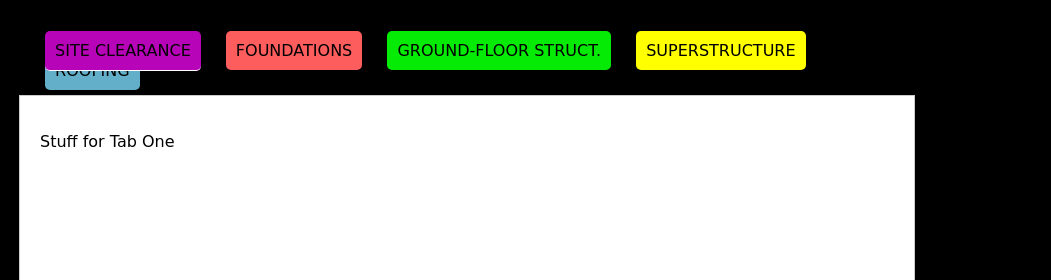
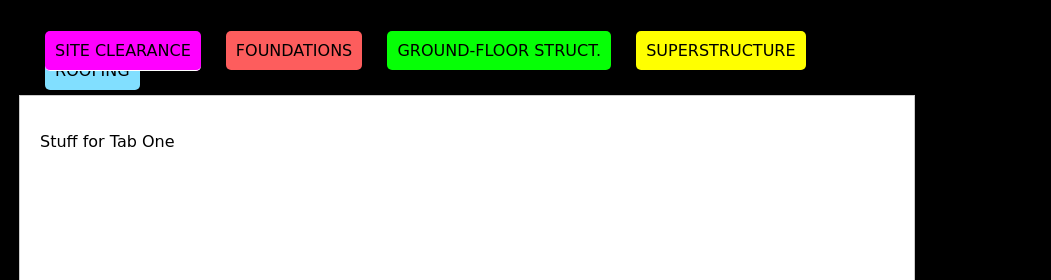
Before and after one commit to AnthonyBoetcher/mined, a plain HTML site: page mda1.html in a window 1280 px wide. Shown: the top 280 px of the page, 229-1280 px from the left. Drawn offline with Linux system fonts and the light colour scheme; a web font is replaced by a local one.

Commit message:
Add files via upload

```diff
--- a/mda1.html
+++ b/mda1.html
@@ -18,7 +18,7 @@
           <div class="tabs">
             <div class="tab">
               <input type="radio" id="tab-1" name="tab-group-1" checked>
-              <label for="tab-1" style="background-color: rgb(184, 4, 184)")>SITE CLEARANCE</label>
+              <label for="tab-1" style="background-color: rgb(255, 0, 255)")>SITE CLEARANCE</label>
               <div class="content">
                 <p>Stuff for Tab One</p>
               </div>
@@ -32,7 +32,7 @@
             </div>
             <div class="tab">
               <input type="radio" id="tab-3" name="tab-group-1">
-              <label for="tab-3" style="background-color: rgb(6, 235, 6)">GROUND-FLOOR STRUCT.</label>
+              <label for="tab-3" style="background-color: rgb(6, 255, 6)">GROUND-FLOOR STRUCT.</label>
               <div class="content">
                 <p>Stuff for Tab Three</p>
               </div>
@@ -46,7 +46,7 @@
             </div>
             <div class="tab" >
               <input type="radio" id="tab-5" name="tab-group-1">
-              <label for="tab-5" style="background-color:rgb(99, 175, 201)">ROOFING</label>
+              <label for="tab-5" style="background-color:rgb(129, 223, 255)">ROOFING</label>
               <div class="content">
                 <p>Stuff for Tab FIVE</p>
               </div>
```
